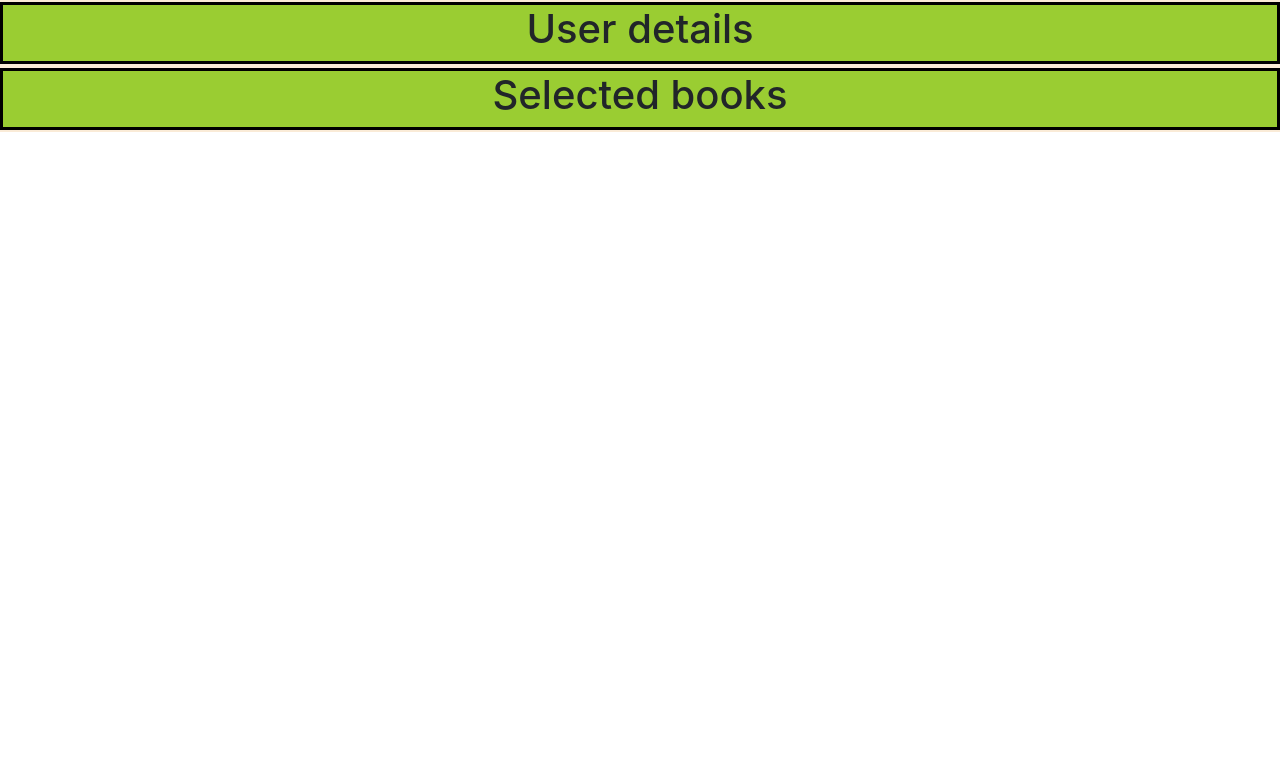
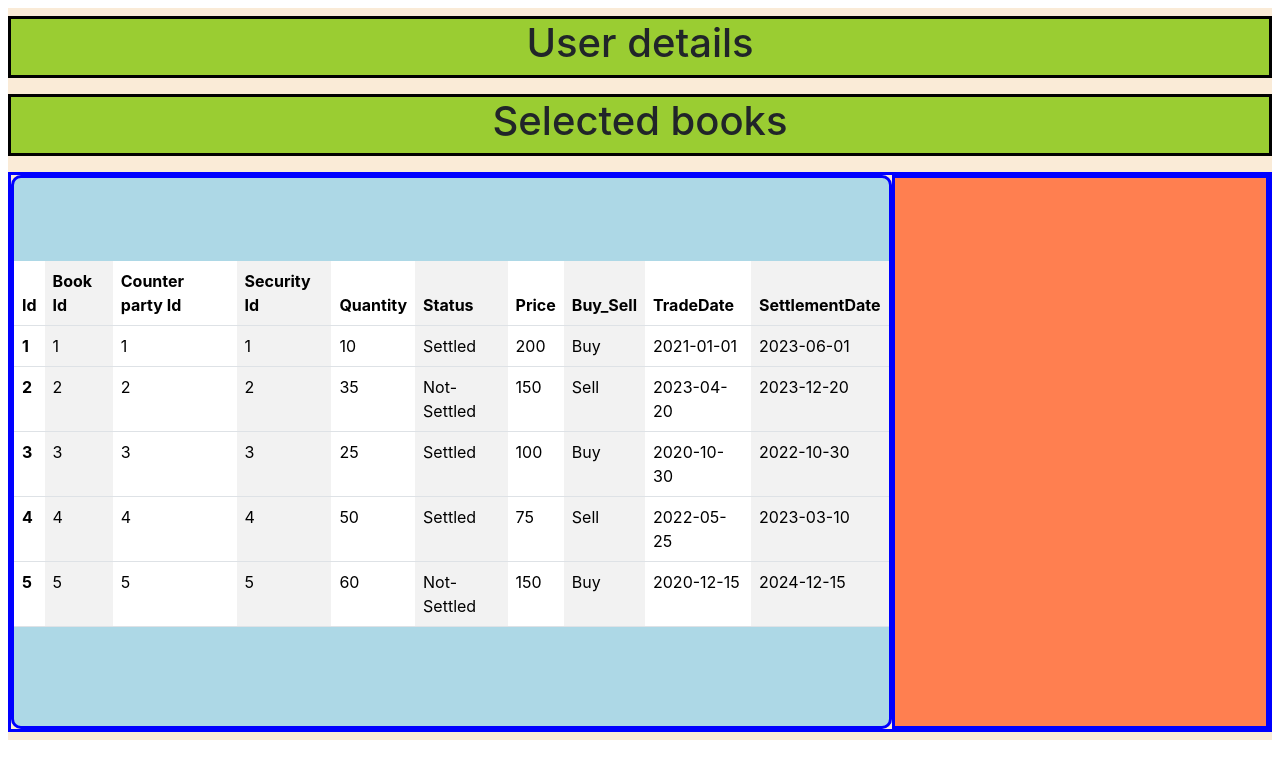
Before and after one commit to arshi8/bonddb, a React (Create React App) app in the folder Frontend/bondsfrontend/: page /dashboard in a window 1280 px wide. Shown: the top 778 px of the page. Built offline with nearby package versions, Linux system fonts and the light colour scheme.

Commit message:
Add Dashboard trade details

```diff
--- /dev/null
+++ b/Frontend/bondsfrontend/src/JSONData1/Trade.json
@@ -0,0 +1,62 @@
+[
+    {
+        "Id":1,
+        "BookId": 1,
+        "CounterpartyId": 1,
+        "SecurityId": 1,
+        "Quantity": 10,
+        "Status": "Settled",
+        "Price": 200,
+        "Buy_Sell": "Buy",
+        "TradeDate": "2021-01-01",
+        "SettlementDate": "2023-06-01"
+    },
+    {
+        "Id": 2,
+        "BookId": 2,
+        "CounterpartyId": 2,
+        "SecurityId": 2,
+        "Quantity": 35,
+        "Status": "Not-Settled",
+        "Price": 150,
+        "Buy_Sell": "Sell",
+        "TradeDate": "2023-04-20",
+        "SettlementDate": "2023-12-20"
+    },
+    {
+        "Id": 3,
+        "BookId": 3,
+        "CounterpartyId": 3,
+        "SecurityId": 3,
+        "Quantity": 25,
+        "Status": "Settled",
+        "Price": 100,
+        "Buy_Sell": "Buy",
+        "TradeDate": "2020-10-30",
+        "SettlementDate": "2022-10-30"
+    },
+    {
+        "Id": 4,
+        "BookId": 4,
+        "CounterpartyId": 4,
+        "SecurityId": 4,
+        "Quantity": 50,
+        "Status": "Settled",
+        "Price": 75,
+        "Buy_Sell": "Sell",
+        "TradeDate": "2022-05-25",
+        "SettlementDate": "2023-03-10"
+    },
+    {
+        "Id": 5,
+        "BookId": 5,
+        "CounterpartyId": 5,
+        "SecurityId": 5,
+        "Quantity": 60,
+        "Status": "Not-Settled",
+        "Price": 150,
+        "Buy_Sell": "Buy",
+        "TradeDate": "2020-12-15",
+        "SettlementDate": "2024-12-15"
+    }
+]
--- a/Frontend/bondsfrontend/src/pages/Dashboard.css
+++ b/Frontend/bondsfrontend/src/pages/Dashboard.css
@@ -3,12 +3,14 @@
 }
 .main{
     height:100%;
-    width:100vw;
+    max-width:100vw;
     background-color: antiquewhite;
     display: flex;
     flex-direction: column;
     justify-content: center;
     align-items: center;
+    overflow-x: hidden;
+    margin:1vh;
 }
 .bookanduserdetails{
     height:100%;
@@ -17,6 +19,33 @@
     justify-content: center;
     align-items: center;
     border: solid black;
-    margin:2px;
+    margin:1vh;
     background-color: yellowgreen;
 }
+
+.tradedetails{
+    height:70vh;
+    width:100%;
+    border: solid blue;
+    margin:1vh;
+    display: flex;
+    flex-direction: row;
+}
+
+.listoftrades{
+    height:100%;
+    width: 70vw;
+    background-color: lightblue;
+    border:solid blue;
+    border-radius: 10px;
+    display: flex;
+    justify-content: center;
+    align-items: center;
+}
+
+.selectedtradedetails{
+    height:100%;
+    width: 30vw;
+    background-color: coral;
+    border: solid blue;
+}
--- a/Frontend/bondsfrontend/src/pages/Dashboard.js
+++ b/Frontend/bondsfrontend/src/pages/Dashboard.js
@@ -1,6 +1,7 @@
 import "./Dashboard.css"
-function Dashboard(){
- return(
+import JSONData from '../JSONData1/Trade.json'
+function Dashboard() {
+   return (
       <>
          <div className="main">
             <div className="bookanduserdetails">
@@ -11,6 +12,46 @@ function Dashboard(){
             </div>
             <div className="tradedetails">
                <div className="listoftrades">
+                  <table class="table table-striped-columns">
+                     <thead>
+
+                        <tr>
+                           <th scope="col">Id</th>
+                           <th scope="col">Book Id</th>
+                           <th scope="col">Counter party Id</th>
+                           <th scope="col">Security Id</th>
+                           <th scope="col">Quantity</th>
+                           <th scope="col">Status</th>
+                           <th scope="col">Price</th>
+                           <th scope="col">Buy_Sell</th>
+                           <th scope="col">TradeDate</th>
+                           <th scope="col">SettlementDate</th>
+                        </tr>
+                     </thead>
+                     <tbody>
+                        {/* <tr>
+                           <th scope="row">1</th>
+                           <td>Mark</td>
+                           <td>Otto</td>
+                           <td>@mdo</td>
+                        </tr> */}
+                        {JSONData.map((item) =>(
+                           <tr>
+                              <th scope="row">{item.Id}</th>
+                              <td>{item.BookId}</td>
+                              <td>{item.CounterpartyId}</td>
+                              <td>{item.SecurityId}</td>
+                              <td>{item.Quantity}</td>
+                              <td>{item.Status}</td>
+                              <td>{item.Price}</td>
+                              <td>{item.Buy_Sell}</td>
+                              <td>{item.TradeDate}</td>
+                              <td>{item.SettlementDate}</td>
+
+                           </tr>
+                        ))}
+                     </tbody>
+                  </table>
                </div>
                <div className="selectedtradedetails">
                </div>
```
Lines whose indentation alone changed are shown as unchanged.
